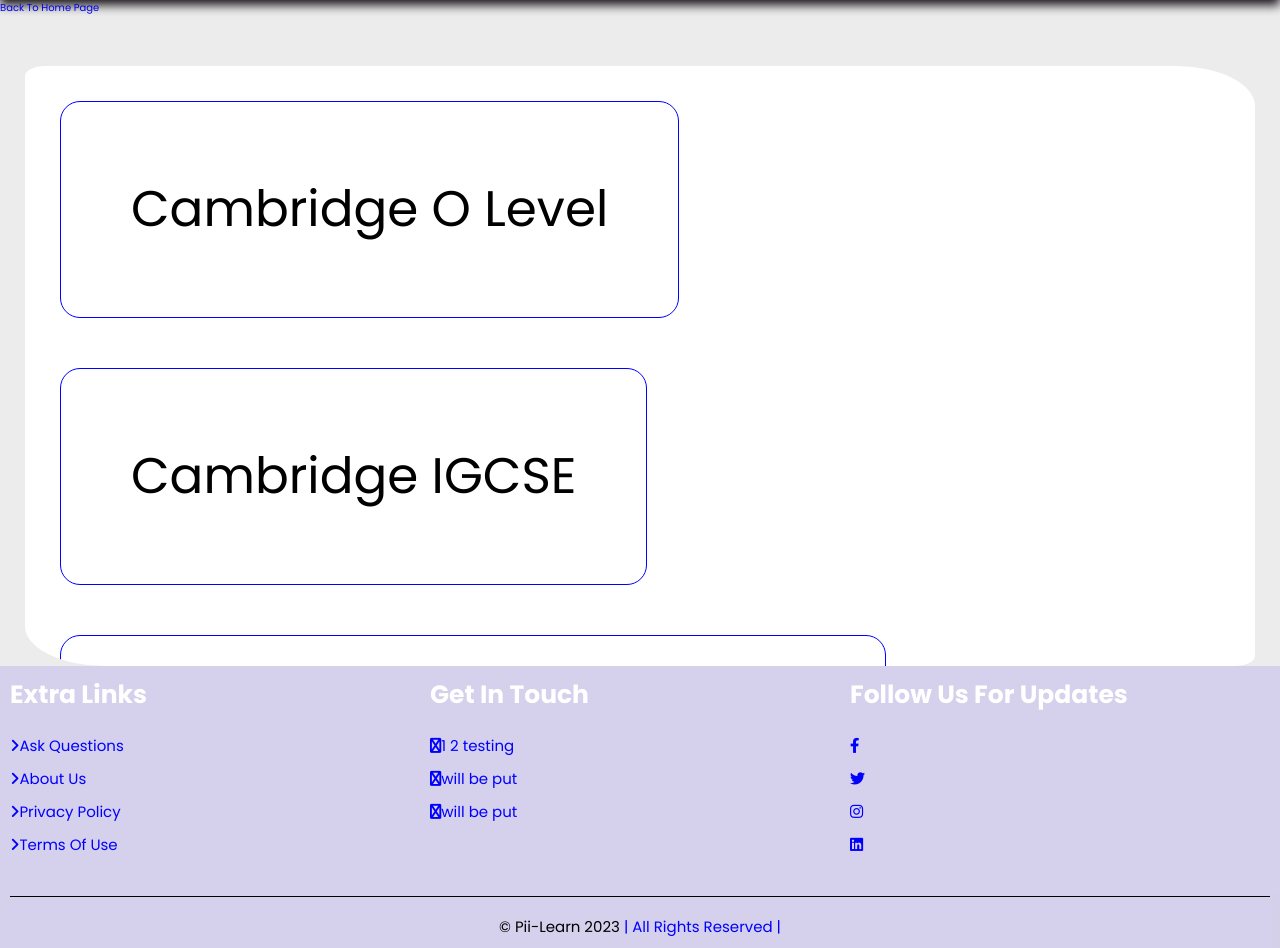
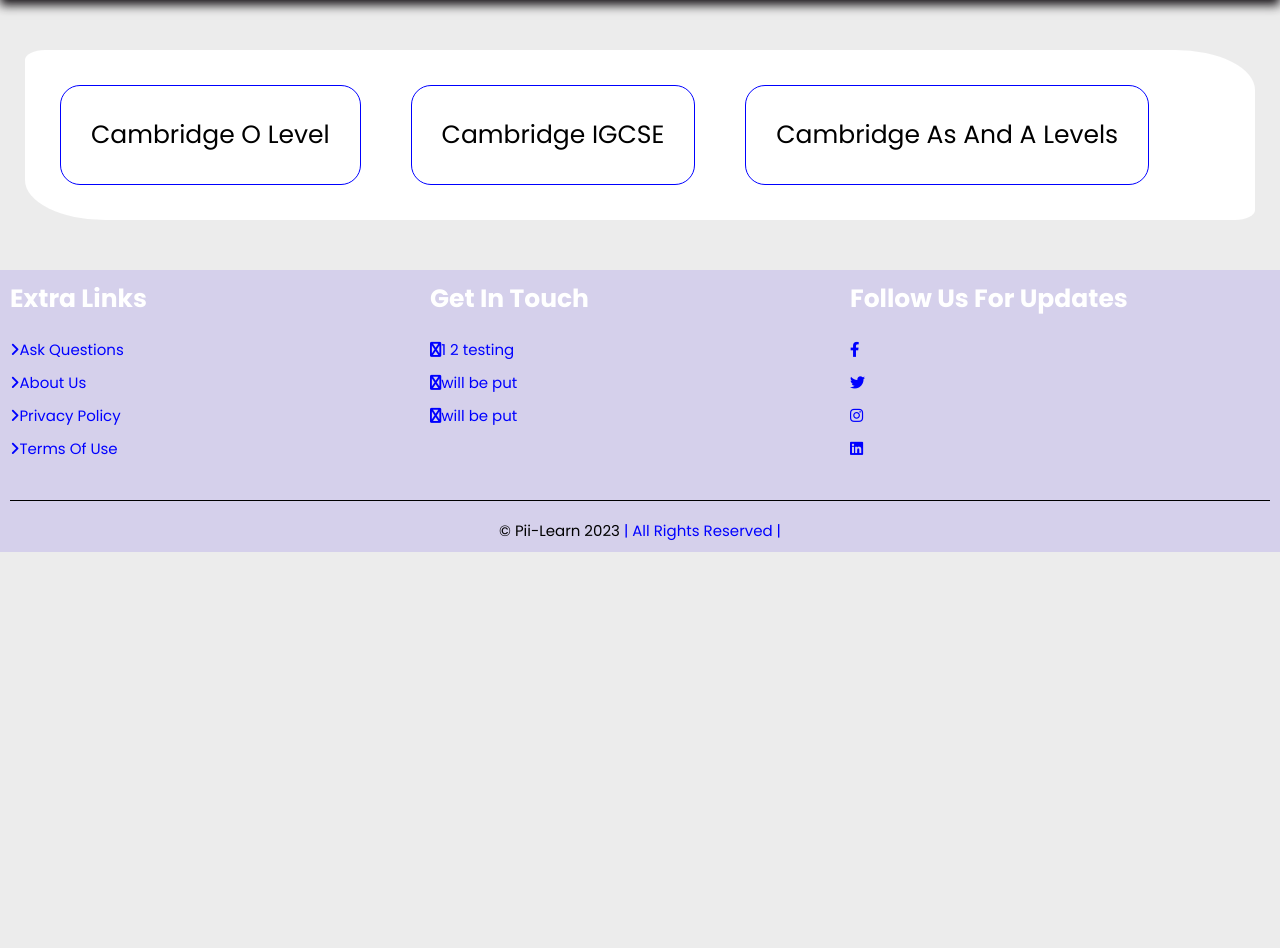
Before and after one commit to eliaschikwanda/pi-learn-1.0, a Django app: page /pastpapers in a window 1280 px wide. Shown: the part 123-1071 px from the top of the page. After the commit the page ends 675 px from the top, so only its background shows below. Run offline with Django 4.2, Linux system fonts and the light colour scheme; data comes from the database, SQL or seed files in the repository; some libraries are stand-ins or nearby versions.

Commit message:
Improving the site styling

```diff
--- a/examsolution/static/examsolution/css/style.css
+++ b/examsolution/static/examsolution/css/style.css
@@ -151,12 +151,12 @@ section {
 .exam_boards, .subjects, .topics,.no_question_answer {
     overflow: auto;
     margin-top: 5rem;
+    margin-bottom: 5rem;
     margin-left: 2.5rem;
     margin-right: 2.5rem;
     border-radius: 2rem 8rem 2rem 8rem / 1rem 4rem 1rem 4rem;
     -moz-border-radius:2rem 8rem 2rem 8rem / 1rem 4rem 1rem 4rem;
     -webkit-border-radius:2rem 8rem 2rem 8rem / 1rem 4rem 1rem 4rem;
-    height: 60rem;
     background-color: var(--white);
     padding-bottom: auto;
 
@@ -166,10 +166,10 @@ section {
     border: solid blue 1px;
     border-radius: 2rem;
     color: black;
-    font-size: 5rem;
+    font-size: 2.5rem;
     display: inline;
     margin: 2.5rem;
-    padding: 7rem;
+    padding: 3rem;
     float: left;
     background-color: white;
 }
@@ -523,7 +523,7 @@ section {
 .grading_data h1 {
     font-size: 2.5rem;
     background-color: rgb(191, 72, 191);
-    padding: 0.5rem;
+    padding: 1.5rem;
     border-radius: 2.5rem;
     margin-bottom: 1rem;
     color: white;
--- a/examsolution/templates/examsolution/past_papers.html
+++ b/examsolution/templates/examsolution/past_papers.html
@@ -3,9 +3,6 @@
 {% block title %}Past Paper{% endblock title %}
 
 {% block content %}
-
-
-<a href=" {% url 'examsolution:home' %} ">Back To Home Page</a>
 
 <section class="exam_boards">
     {% if exam_board_list %}
```
